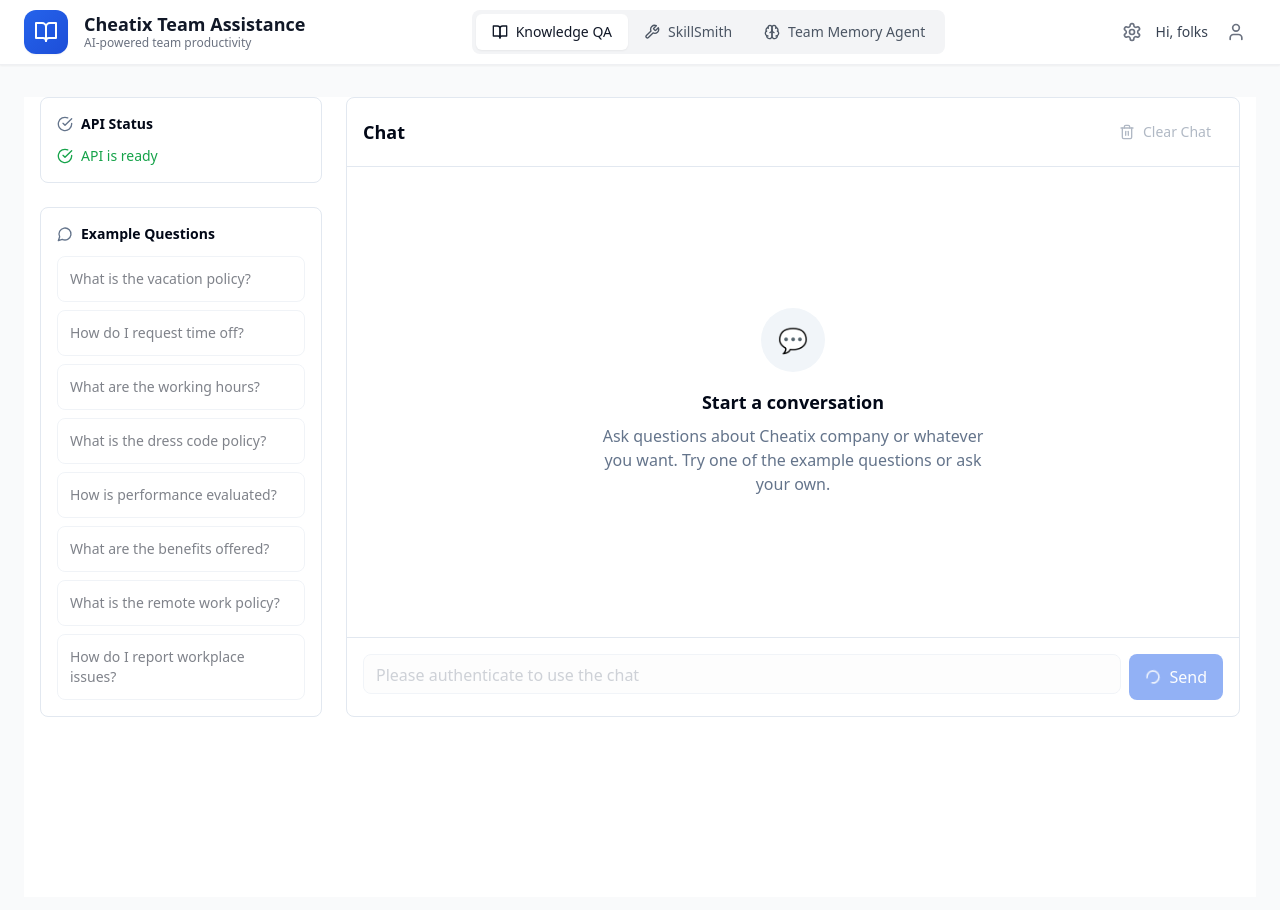
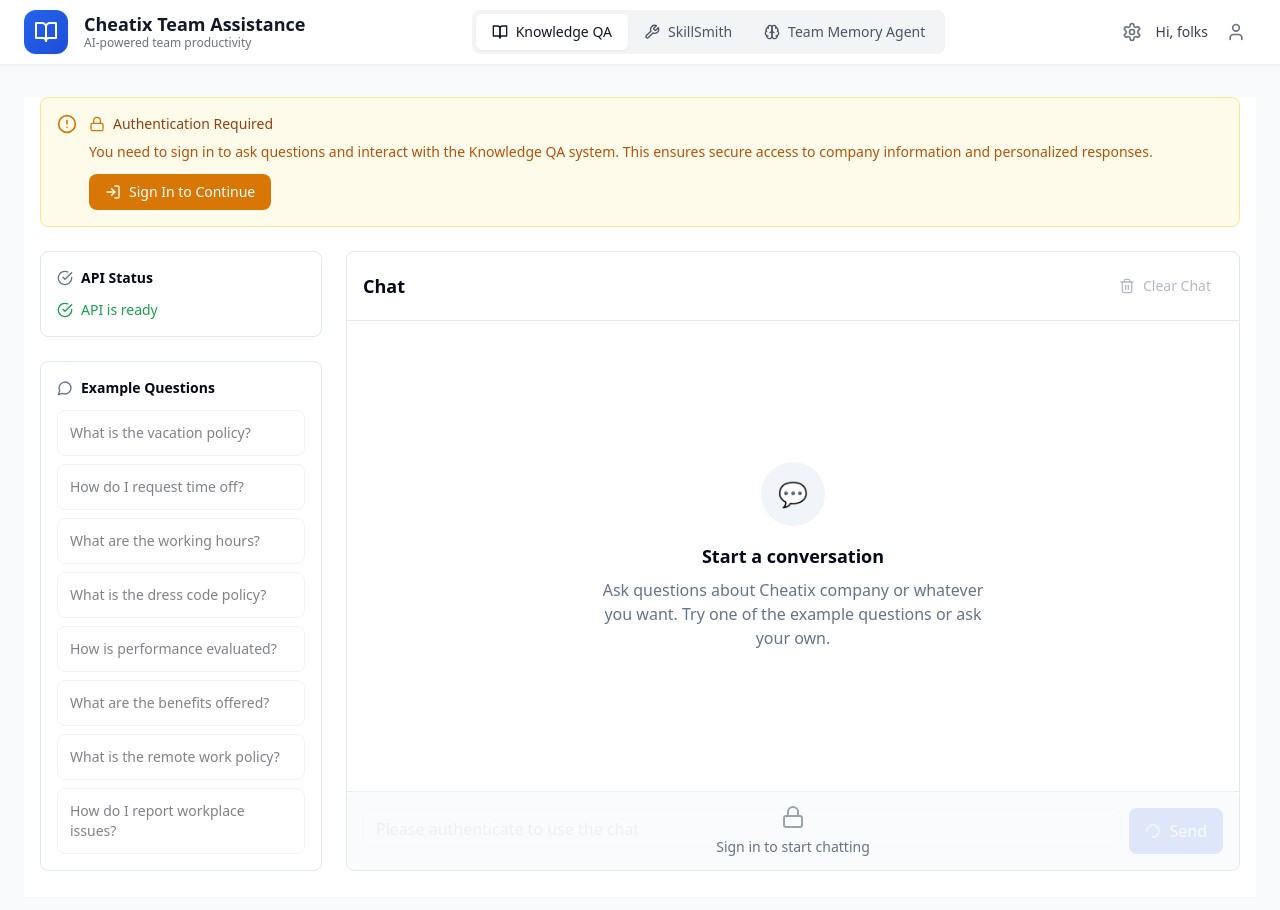
Before and after one commit to 2pasha/vibecoding_hackathon, a React (Vite) app in the folder frontend/: page / in a window 1280 px wide. Shown: the top 910 px of the page. Built offline with nearby package versions, Linux system fonts and the light colour scheme.

Commit message:
Enhance KnowledgeQA component with authentication prompt and login functionality; remove unused Notion navigation from SkillSmith and update PDPResult props.

```diff
--- a/frontend/src/components/KnowledgeQA.tsx
+++ b/frontend/src/components/KnowledgeQA.tsx
@@ -2,7 +2,7 @@
 import { ChatInput } from '@/components/ChatInput';
 import { SettingsPanel } from '@/components/SettingsPanel';
 import { ExampleQuestions } from '@/components/ExampleQuestions';
-import { Trash2 } from 'lucide-react';
+import { Trash2, AlertCircle, LogIn, Lock } from 'lucide-react';
 import { useApp } from '@/contexts/AppContext';
 
 export function KnowledgeQA() {
@@ -10,6 +10,11 @@
 
   const handleQuestionSelect = (question: string) => {
     sendMessage(question);
+  };
+
+  const handleLoginClick = () => {
+    const event = new CustomEvent('openAuthModal');
+    window.dispatchEvent(event);
   };
 
   const placeholder = state.userAuth.isAuthenticated
@@ -21,6 +26,36 @@
   return (
     <div className="min-h-screen bg-background">
       <div className="container mx-auto px-4 pb-8">
+        {/* Authentication Hint Banner */}
+        {!state.userAuth.isAuthenticated && (
+          <div className="mb-6 bg-amber-50 border border-amber-200 rounded-lg p-4">
+            <div className="flex items-start gap-3">
+              <div className="flex-shrink-0">
+                <AlertCircle className="h-5 w-5 text-amber-600" />
+              </div>
+              <div className="flex-1">
+                <div className="flex items-center gap-2 mb-2">
+                  <Lock className="h-4 w-4 text-amber-600" />
+                  <h3 className="text-sm font-medium text-amber-800">
+                    Authentication Required
+                  </h3>
+                </div>
+                <p className="text-sm text-amber-700 mb-3">
+                  You need to sign in to ask questions and interact with the Knowledge QA system.
+                  This ensures secure access to company information and personalized responses.
+                </p>
+                <button
+                  onClick={handleLoginClick}
+                  className="inline-flex items-center gap-2 px-4 py-2 bg-amber-600 text-white text-sm font-medium rounded-lg hover:bg-amber-700 transition-colors"
+                >
+                  <LogIn className="h-4 w-4" />
+                  Sign In to Continue
+                </button>
+              </div>
+            </div>
+          </div>
+        )}
+
         <div className="grid grid-cols-1 lg:grid-cols-4 gap-6 h-[calc(100vh-200px)]">
           {/* Sidebar */}
           <aside className="lg:col-span-1 space-y-6">
@@ -57,11 +92,21 @@
             <ChatHistory messages={state.messages} />
 
             {/* Chat Input */}
-            <ChatInput
-              onSendMessage={sendMessage}
-              disabled={isDisabled}
-              placeholder={placeholder}
-            />
+            <div className="relative">
+              <ChatInput
+                onSendMessage={sendMessage}
+                disabled={isDisabled}
+                placeholder={placeholder}
+              />
+              {!state.userAuth.isAuthenticated && (
+                <div className="absolute inset-0 bg-gray-50 bg-opacity-75 flex items-center justify-center rounded-lg">
+                  <div className="text-center">
+                    <Lock className="h-6 w-6 text-gray-400 mx-auto mb-2" />
+                    <p className="text-sm text-gray-500 font-medium">Sign in to start chatting</p>
+                  </div>
+                </div>
+              )}
+            </div>
           </main>
         </div>
       </div>
--- a/frontend/src/components/PDPResult.tsx
+++ b/frontend/src/components/PDPResult.tsx
@@ -1,4 +1,4 @@
-import { CheckCircle, ExternalLink, Target, BookOpen, Clock, Loader2, Eye } from 'lucide-react';
+import { CheckCircle, Target, BookOpen, Clock, Loader2, Eye } from 'lucide-react';
 import { cn } from '@/utils';
 import { useApp } from '@/contexts/AppContext';
 import { ChecklistData } from '@/types/checklist';
@@ -13,7 +13,6 @@
   onRegeneratePDP: () => void;
   onCheckboxChange: (checklistId: string, categoryIndex: number, itemIndex: number, completed: boolean) => void;
   onViewFullChecklist: (checklist: ChecklistData) => void;
-  onGoToNotion: () => void;
 }
 
 export function PDPResult({
@@ -25,8 +24,7 @@
   onGenerateChecklist,
   onRegeneratePDP,
   onCheckboxChange,
-  onViewFullChecklist,
-  onGoToNotion
+  onViewFullChecklist
 }: PDPResultProps) {
   const { state } = useApp();
 
--- a/frontend/src/components/SkillSmith.tsx
+++ b/frontend/src/components/SkillSmith.tsx
@@ -138,11 +138,6 @@
     }
 
     setPdpState('result');
-  };
-
-  const handleGoToNotion = () => {
-    // Open Notion page in new tab
-    window.open('https://notion.so', '_blank');
   };
 
   const handleGenerateChecklist = async () => {
@@ -376,7 +371,6 @@
           onRegeneratePDP={handleGeneratePDP}
           onCheckboxChange={handleCheckboxChange}
           onViewFullChecklist={handleViewFullChecklist}
-          onGoToNotion={handleGoToNotion}
         />
       )}
 
```
